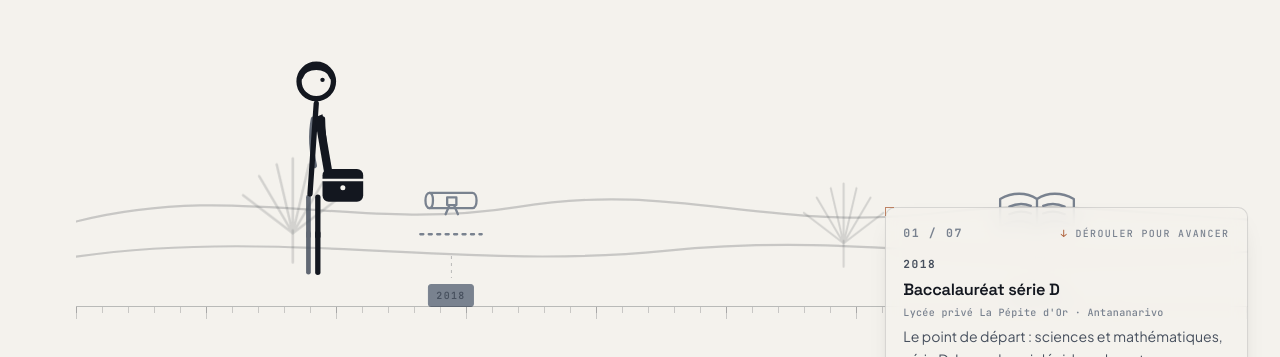
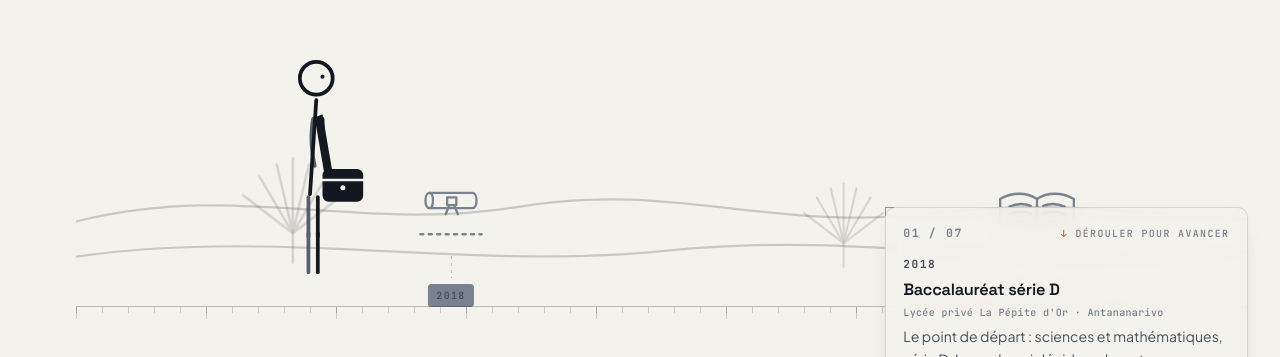
Before and after one commit to ManoaRANDRIANARISOA/manoa-randrianarisoa, a website built with Vite: page index.html in a window 1280 px wide. Shown: the part 10960-11317 px from the top of the page. Built offline with nearby package versions, Linux system fonts and the light colour scheme; some packages are replaced by stand-ins of ours; animation ran at ten frames a second; files whose address does not match are found by name.

Commit message:
feat(journey): walker v5 — flat illustration éditoriale
Remplace le rendu sketchy (traits cassés dasharray) par une illustration
flat modulaire : contours nets continus, aplats remplis (.f-base/.f-grey),
têtes et tenues redrawées, kits par étape inchangés (stick → hoodie →
chemise → master → maille → couleur). Stroke 3.4 → 2.4, halo/thin affinés.

```diff
--- a/src/partials/journey.html
+++ b/src/partials/journey.html
@@ -169,7 +169,7 @@
 
             <div class="journey-figure" id="journey-figure" data-stop="0" aria-hidden="true">
               <svg class="figure-svg" viewBox="0 0 120 166" preserveAspectRatio="xMidYMax meet" focusable="false">
-                <g fill="none" stroke="currentColor" stroke-width="3.4" stroke-linecap="round" stroke-linejoin="round">
+                <g fill="none" stroke="currentColor" stroke-width="2.4" stroke-linecap="round" stroke-linejoin="round">
 
     <!-- couleur : blob d'accent (derrière tout) -->
     <path class="g-blob" fill="var(--accent)" fill-opacity=".13" stroke="none"
@@ -179,9 +179,9 @@
     <g class="limb-b" data-limb="arm-b" data-pivot="62 46" transform="translate(62 46)">
       <path class="l-stick" d="M0,0 C-2,10 -1,22 1,30"></path>
       <g class="l-formed">
-        <path d="M-2,0 C-2,5 -2,9 -1,13 L4,14 C4,9 4,5 3,0"></path>
-        <path d="M1,14 C0,20 0,26 1,30"></path>
-        <circle class="ink" cx="1" cy="32" r="2.6" stroke="none"></circle>
+        <path class="f-grey" d="M-2.6,0 C-3,6 -2.6,10 -1.6,14 L3.6,13.4 C3.2,9 2.8,4 2.4,0 Z"></path>
+        <path class="f-grey" d="M-1.6,14 C-1,20 -0.6,26 0,30 L4,29.6 C3.4,25 3,19 3.6,13.4 Z"></path>
+        <circle class="ink" cx="2" cy="31.6" r="2.4" stroke="none"></circle>
       </g>
     </g>
 
@@ -189,136 +189,136 @@
     <g class="limb-b" data-limb="leg-b" data-pivot="59 94" transform="translate(59 94)">
       <path class="l-stick" d="M0,2 L0,27"></path>
       <g class="l-bare">
-        <path class="sketch" d="M-3.5,2 L-2.5,27"></path>
-        <path class="sketch" d="M3.5,2 L2.5,27"></path>
+        <path class="f-base" d="M-3.6,1 C-4.2,10 -3.8,19 -3.2,27 L2.8,27 C3.4,19 3.8,10 3.6,1 Z"></path>
+        <path class="p-skin" d="M-3.6,1 C-4.2,10 -3.8,19 -3.2,27 L2.8,27 C3.4,19 3.8,10 3.6,1 Z" stroke="none"></path>
       </g>
       <g class="l-trou">
-        <path class="trou-base" d="M-5,0 C-5,10 -4.5,20 -4,27 L4.5,27 C4.5,18 5,8 5,0 Z" stroke="none"></path>
-        <path class="p-trou" d="M-5,0 C-5,10 -4.5,20 -4,27 L4.5,27 C4.5,18 5,8 5,0 Z" stroke="none"></path>
-        <path class="sketch" d="M-5,0 C-5,10 -4.5,20 -4,27 M5,0 C5,8 4.5,18 4.5,27"></path>
+        <path class="f-grey" d="M-5,0 C-5.5,10 -5,20 -4.4,27 L4.4,27 C5,18 5.4,8 5.4,0 Z"></path>
+        <path class="p-trou" d="M-5,0 C-5.5,10 -5,20 -4.4,27 L4.4,27 C5,18 5.4,8 5.4,0 Z" stroke="none"></path>
       </g>
       <g data-limb="shin-b" data-pivot="0 26" transform="translate(0 26)">
         <path class="l-stick" d="M0,-1 L0,24"></path>
         <g class="l-bare">
-          <path class="sketch" d="M-2.5,-1 L-1.5,24"></path>
-          <path class="sketch" d="M2.5,-1 L1.5,24"></path>
+          <path class="f-base" d="M-3,-1 C-3.2,8 -2.6,16 -2,24 L2.4,24 C2.8,16 3,8 2.8,-1 Z"></path>
+          <path class="p-skin" d="M-3,-1 C-3.2,8 -2.6,16 -2,24 L2.4,24 C2.8,16 3,8 2.8,-1 Z" stroke="none"></path>
         </g>
         <g class="l-trou">
-          <path class="trou-base" d="M-4.2,-1 C-4.2,8 -3.2,16 -2.2,25 L4,25 C3.4,16 3.8,8 4.2,-1 Z" stroke="none"></path>
-          <path class="p-trou" d="M-4.2,-1 C-4.2,8 -3.2,16 -2.2,25 L4,25 C3.4,16 3.8,8 4.2,-1 Z" stroke="none"></path>
-          <path class="sketch" d="M-4.2,-1 C-4.2,8 -3.2,16 -2.2,25 M4.2,-1 C3.8,8 3.4,16 4,25"></path>
-          <path class="thin" d="M-2.6,21.5 L3.6,21.5"></path>
+          <path class="f-grey" d="M-4.4,-1 C-4.4,8 -3.4,16 -2.6,24.5 L3.8,24.5 C3.4,16 3.8,8 4.2,-1 Z"></path>
+          <path class="p-trou" d="M-4.4,-1 C-4.4,8 -3.4,16 -2.6,24.5 L3.8,24.5 C3.4,16 3.8,8 4.2,-1 Z" stroke="none"></path>
+          <path class="thin" d="M-2.8,21 L3.6,21"></path>
         </g>
         <g class="l-shoe">
-          <path class="ink" d="M-2,24 C-3,29 -2,32 0,33 L15,33 C17,33 17,30 14,29 L4,25 L3,24 Z" stroke="none"></path>
-          <path class="thin" stroke="var(--bg)" d="M0,30.5 L14,30.5"></path>
+          <path class="ink" d="M-2.2,23.5 C-3,28 -2.4,31.4 0,32.4 L14,32.4 C16,32.4 16.2,30 14,29 L4.4,25.4 L3.4,23.5 Z" stroke="none"></path>
+          <path class="thin" stroke="var(--bg)" d="M-0.4,30 L13.6,30"></path>
         </g>
       </g>
     </g>
 
     <!-- sac à dos (derrière le torse) -->
     <g class="g-pack">
-      <path class="ink" d="M50,44 C42,47 39,58 42,70 C44,79 50,83 55,82 C52,69 51,56 53,45 Z" stroke="none"></path>
-      <path class="thin" d="M63,41 C59,49 58,58 59,66"></path>
+      <rect class="ink" x="42" y="45" width="14" height="34" rx="6" transform="rotate(-8 49 62)" stroke="none"></rect>
+      <path stroke-width="3" d="M62,40 C58,48 57,57 58,65"></path>
     </g>
 
     <!-- jambe avant -->
     <g data-limb="leg-f" data-pivot="65 94" transform="translate(65 94)">
       <path class="l-stick" d="M0,2 L0,27"></path>
       <g class="l-bare">
-        <path class="sketch" d="M-3.5,2 L-2.5,27"></path>
-        <path class="sketch" d="M3.5,2 L2.5,27"></path>
+        <path class="f-base" d="M-3.6,1 C-4.2,10 -3.8,19 -3.2,27 L2.8,27 C3.4,19 3.8,10 3.6,1 Z"></path>
+        <path class="p-skin" d="M-3.6,1 C-4.2,10 -3.8,19 -3.2,27 L2.8,27 C3.4,19 3.8,10 3.6,1 Z" stroke="none"></path>
       </g>
       <g class="l-trou">
-        <path class="trou-base" d="M-5,0 C-5,10 -4.5,20 -4,27 L4.5,27 C4.5,18 5,8 5,0 Z" stroke="none"></path>
-        <path class="p-trou" d="M-5,0 C-5,10 -4.5,20 -4,27 L4.5,27 C4.5,18 5,8 5,0 Z" stroke="none"></path>
-        <path class="sketch" d="M-5,0 C-5,10 -4.5,20 -4,27 M5,0 C5,8 4.5,18 4.5,27"></path>
+        <path class="f-grey" d="M-5,0 C-5.5,10 -5,20 -4.4,27 L4.4,27 C5,18 5.4,8 5.4,0 Z"></path>
+        <path class="p-trou" d="M-5,0 C-5.5,10 -5,20 -4.4,27 L4.4,27 C5,18 5.4,8 5.4,0 Z" stroke="none"></path>
       </g>
       <g data-limb="shin-f" data-pivot="0 26" transform="translate(0 26)">
         <path class="l-stick" d="M0,-1 L0,24"></path>
         <g class="l-bare">
-          <path class="sketch" d="M-2.5,-1 L-1.5,24"></path>
-          <path class="sketch" d="M2.5,-1 L1.5,24"></path>
+          <path class="f-base" d="M-3,-1 C-3.2,8 -2.6,16 -2,24 L2.4,24 C2.8,16 3,8 2.8,-1 Z"></path>
+          <path class="p-skin" d="M-3,-1 C-3.2,8 -2.6,16 -2,24 L2.4,24 C2.8,16 3,8 2.8,-1 Z" stroke="none"></path>
         </g>
         <g class="l-trou">
-          <path class="trou-base" d="M-4.2,-1 C-4.2,8 -3.2,16 -2.2,25 L4,25 C3.4,16 3.8,8 4.2,-1 Z" stroke="none"></path>
-          <path class="p-trou" d="M-4.2,-1 C-4.2,8 -3.2,16 -2.2,25 L4,25 C3.4,16 3.8,8 4.2,-1 Z" stroke="none"></path>
-          <path class="sketch" d="M-4.2,-1 C-4.2,8 -3.2,16 -2.2,25 M4.2,-1 C3.8,8 3.4,16 4,25"></path>
-          <path class="thin" d="M-2.6,21.5 L3.6,21.5"></path>
+          <path class="f-grey" d="M-4.4,-1 C-4.4,8 -3.4,16 -2.6,24.5 L3.8,24.5 C3.4,16 3.8,8 4.2,-1 Z"></path>
+          <path class="p-trou" d="M-4.4,-1 C-4.4,8 -3.4,16 -2.6,24.5 L3.8,24.5 C3.4,16 3.8,8 4.2,-1 Z" stroke="none"></path>
+          <path class="thin" d="M-2.8,21 L3.6,21"></path>
         </g>
         <g class="l-shoe">
-          <path class="ink" d="M-2,24 C-3,29 -2,32 0,33 L15,33 C17,33 17,30 14,29 L4,25 L3,24 Z" stroke="none"></path>
-          <path class="thin" stroke="var(--bg)" d="M0,30.5 L14,30.5"></path>
+          <path class="ink" d="M-2.2,23.5 C-3,28 -2.4,31.4 0,32.4 L14,32.4 C16,32.4 16.2,30 14,29 L4.4,25.4 L3.4,23.5 Z" stroke="none"></path>
+          <path class="thin" stroke="var(--bg)" d="M-0.4,30 L13.6,30"></path>
         </g>
       </g>
     </g>
 
-    <!-- torse stickman : colonne penchée, sans barres -->
+    <!-- torse stickman : ébauche propre -->
     <g class="g-stick-t">
-      <path d="M64,36 L60,94"></path>
+      <path d="M64,34 L60,94"></path>
     </g>
 
     <!-- hoodie (étudiant) -->
     <g class="g-hood">
-      <path class="sketch" d="M62,40 C68,38 73,40 75,44 C77,56 74,76 70,92 L54,92 C51,72 53,52 58,44 Z"></path>
-      <path d="M58,40 C54,34 58,29 63,30 C66,31 67,35 66,39"></path>
-      <path d="M63,41 C66,45 70,45 72,41"></path>
-      <path class="thin" d="M65,46 L64,54 M69,46 L68,53"></path>
-      <path class="thin" d="M56,78 C61,81 66,81 70,78"></path>
-      <path class="ink" d="M54,90 L70,90 C71,95 71,99 70,102 L54,102 C53,98 53,94 54,90 Z" stroke="none"></path>
+      <path class="f-grey" d="M56.5,38 C51.5,32.5 55.5,27 61,28 C64.5,28.7 66,32.5 65,36.5 Z"></path>
+      <path class="f-base" d="M60,38 C66,35.5 72.5,36.5 75,41 C77,52 75,74 70.5,92 L54.5,92 C51.5,72 52.5,50 56.5,42 Z"></path>
+      <path class="p-shirt" d="M60,38 C66,35.5 72.5,36.5 75,41 C77,52 75,74 70.5,92 L54.5,92 C51.5,72 52.5,50 56.5,42 Z" stroke="none"></path>
+      <path d="M62.5,39 C65.5,43 69.5,43 71.5,39.5"></path>
+      <path class="thin" d="M64.5,44 L64,52 M68,44 L67.5,51"></path>
+      <path class="thin" d="M56.5,77 C61.5,80 66.5,80 70.5,77"></path>
+      <path class="f-grey" d="M54.5,88 L70.5,88 L70.5,92 L54.5,92 Z"></path>
     </g>
 
     <!-- chemise -->
     <g class="g-shirt">
-      <path class="p-shirt" d="M62,40 C68,38 73,40 75,44 C77,56 74,76 70,92 L54,92 C51,72 53,52 58,44 Z" stroke="none"></path>
-      <path class="sketch" d="M62,40 C68,38 73,40 75,44 C77,56 74,76 70,92 L54,92 C51,72 53,52 58,44 Z"></path>
-      <path d="M64,41 L67,48 L71,41"></path>
-      <path class="thin" d="M67,48 L64,90"></path>
-      <circle class="ink" cx="66" cy="60" r="1" stroke="none"></circle>
-      <circle class="ink" cx="65" cy="72" r="1" stroke="none"></circle>
+      <path class="f-base" d="M60,38 C66,35.5 72.5,36.5 75,41 C77,52 75,74 70.5,92 L54.5,92 C51.5,72 52.5,50 56.5,42 Z"></path>
+      <path class="p-shirt" d="M60,38 C66,35.5 72.5,36.5 75,41 C77,52 75,74 70.5,92 L54.5,92 C51.5,72 52.5,50 56.5,42 Z" stroke="none"></path>
+      <path d="M62.5,38.5 L66.5,44.5 L70.5,38.5"></path>
+      <path class="thin" d="M66.5,44.5 L64,90"></path>
+      <circle class="ink" cx="65.8" cy="58" r="0.9" stroke="none"></circle>
+      <circle class="ink" cx="65.2" cy="70" r="0.9" stroke="none"></circle>
     </g>
 
     <!-- short -->
-    <path class="g-shorts ink" d="M53,90 L70,90 C71,98 71,106 70,112 L63,112 L61,100 L59,112 L53,112 C52,104 52,96 53,90 Z" stroke="none"></path>
+    <path class="g-shorts ink" d="M54,89 L70,89 C71,97 71,105 70,111 L63.4,111 L61.4,99.5 L59.4,111 L54,111 C53,103 53,95 54,89 Z" stroke="none"></path>
 
     <!-- veste / maille noire -->
     <g class="g-jacket">
-      <path class="ink" d="M61,40 C67,37 72,39 74,43 C76,55 73,75 70,90 L56,90 C53,72 55,52 61,40 Z" stroke="none"></path>
-      <path class="thin" stroke="var(--bg)" d="M67,41 L63,52 L67,56 L71,52 L67,41"></path>
-      <path class="thin" stroke="var(--bg)" d="M63,41 C66,44 70,44 72,41"></path>
-      <path class="sketch" d="M62,40 C68,38 73,40 75,44 C77,56 74,76 70,92 L54,92 C51,72 53,52 58,44 Z"></path>
-      <path class="thin" d="M55,86 L59,86 M67,86 L71,86"></path>
+      <path class="ink" d="M59.5,38.5 C65.5,36 72.5,37 75,41 C77,52 75,74 70.5,91 L55,91 C52,72 53,50 57,42 Z" stroke="none"></path>
+      <path class="thin" stroke="var(--bg)" d="M66.5,40 L62.5,51 L66.5,55 L70.5,51 L66.5,40"></path>
+      <path class="thin" stroke="var(--bg)" d="M61.5,39.5 C64.5,42.5 68.5,42.5 71,39.5"></path>
     </g>
 
     <!-- tête stickman -->
     <g class="g-head-stick">
-      <circle cx="64" cy="22" r="11"></circle>
-      <path d="M54,19 C56,11 72,11 74,19"></path>
-      <circle class="ink" cx="68" cy="21" r="1.4" stroke="none"></circle>
+      <circle cx="64" cy="20" r="10.5"></circle>
+      <circle class="ink" cx="68" cy="19" r="1.3" stroke="none"></circle>
     </g>
 
-    <!-- tête formée : profil anguleux, lunettes rondes, coiffure uniforme -->
+    <!-- tête formée : flat, profil discret, lunettes rondes -->
     <g class="g-head-f">
-      <path class="p-skin" d="M62,7 C66,6 71,9 74,14 L73,16 L77,20 L73,22 L74,24 L72,25 L74,28 L70,31 L60,30 C57,27 56,22 56,16 C56,11 58,8 62,7 Z" stroke="none"></path>
-      <path d="M62,7 C66,6 71,9 74,14 L73,16 L77,20 L73,22 L74,24 L72,25 L74,28 L70,31 L60,30 C57,27 56,22 56,16 C56,11 58,8 62,7 Z"></path>
-      <path class="ink" d="M60,4 C62,1 66,1 68,3 C70,1 74,4 76,13 C73,10 70,9 67,10 C70,11 72,13 73,15 C70,12 66,11 63,12 C58,13 56,17 56,22 C54,20 53,15 54,10 C55,6 57,5 60,4 Z" stroke="none"></path>
-      <path class="ink" d="M56,22 L57,27 L59,26 L58,21 Z" stroke="none"></path>
-      <path class="thin" d="M61,20 C64,19 65,24 62,25 C61,25 60,24 60,22"></path>
-      <circle fill="var(--bg)" cx="72" cy="19" r="4.4" stroke="none"></circle>
-      <circle stroke-width="2" cx="72" cy="19" r="4.4"></circle>
-      <path class="thin" d="M67.6,19 L62,21"></path>
-      <path class="thin" d="M76.4,19 L78,20"></path>
-      <path class="ink" d="M63,30 L70,31 L72,40 L62,40 Z" stroke="none"></path>
+      <path class="f-base" d="M62.5,29 L68,29.5 L69,38 L61.5,38 Z" stroke="none"></path>
+      <path class="p-skin" d="M62.5,29 L68,29.5 L69,38 L61.5,38 Z" stroke="none"></path>
+      <path class="f-base" d="M63,8 C69,8 73.5,12 73.5,18 C73.5,20 73.2,21.8 72.7,23.2 C72.2,26.2 70,28.8 66.6,29.7 C61.4,31 57,28 56.2,22.8 C55.4,16 58,8 63,8 Z"></path>
+      <path class="p-skin" d="M63,8 C69,8 73.5,12 73.5,18 C73.5,20 73.2,21.8 72.7,23.2 C72.2,26.2 70,28.8 66.6,29.7 C61.4,31 57,28 56.2,22.8 C55.4,16 58,8 63,8 Z" stroke="none"></path>
+      <path class="ink" d="M62,6.5 C68.5,6 74,10 74.8,16.5 C74.9,17.8 74.6,18.6 74,19 C73.2,13.5 69.6,11 65.8,11.4 C60.6,12 57.6,15 57.2,20.5 C56.2,20.4 55.6,18.6 55.7,16 C56.2,10 58.4,6.8 62,6.5 Z" stroke="none"></path>
+      <path class="ink" d="M57.2,20.5 L57.6,24 L59.4,23.6 L59,20 Z" stroke="none"></path>
+      <path class="thin" d="M59.5,19.5 C62,19 62.5,23 60,23.5 C59,23.5 58.5,22.5 58.5,21"></path>
+      <path class="thin" d="M70,24.5 C69,25.5 67.5,25.5 66.5,25"></path>
+      <circle class="f-base" cx="68.5" cy="18.5" r="3.8" stroke="none"></circle>
+      <circle stroke-width="1.8" cx="68.5" cy="18.5" r="3.8"></circle>
+      <circle class="ink" cx="68.5" cy="18.5" r="1.2" stroke="none"></circle>
+      <path class="thin" d="M64.7,19 L60,20.5"></path>
+      <path class="thin" d="M72.3,18.5 L73.6,19"></path>
     </g>
 
     <!-- bras avant -->
     <g data-limb="arm-f" data-pivot="68 46" transform="translate(68 46)">
       <path class="l-stick" d="M0,0 C0,10 2,22 3,30"></path>
       <g class="l-formed">
-        <path class="p-shirt" d="M-3,0 C-2,6 -1,10 0,14 L6,13 C5,8 4,4 3,0 Z"></path>
-        <path class="halo" d="M2,14 C3,20 3,26 3,30"></path>
-        <path d="M2,14 C3,20 3,26 3,30"></path>
-        <circle class="ink" cx="3" cy="32" r="2.6" stroke="none"></circle>
+        <path class="f-base" d="M-3,0 C-3.4,6 -3,10 -2,14 L3.4,13.4 C3,9 2.6,4 2.2,0 Z"></path>
+        <path class="p-shirt" d="M-3,0 C-3.4,6 -3,10 -2,14 L3.4,13.4 C3,9 2.6,4 2.2,0 Z" stroke="none"></path>
+        <path class="halo" d="M-2,14 C-1.2,20 -0.6,25 0,29"></path>
+        <path class="f-base" d="M-2,14 C-1.2,20 -0.6,25 0,29 L3.8,28.6 C3.2,24.6 2.6,19.6 3.4,13.4 Z"></path>
+        <path class="p-skin" d="M-2,14 C-1.2,20 -0.6,25 0,29 L3.8,28.6 C3.2,24.6 2.6,19.6 3.4,13.4 Z" stroke="none"></path>
+        <circle class="f-base" cx="1.6" cy="31" r="2.4"></circle>
+        <circle class="p-skin" cx="1.6" cy="31" r="2.4" stroke="none"></circle>
       </g>
     </g>
 
@@ -349,16 +349,16 @@
       <path class="thin" stroke="var(--bg)" d="M85,72 L101,68 M86,78 L102,74"></path>
     </g>
     <g class="acc acc-5">
-      <path fill="var(--j-fig)" d="M57,14 L75,14 L73,22 L59,22 Z" stroke="none"></path>
-      <path fill="var(--j-fig)" d="M66,2 L92,10 L66,18 L40,10 Z" stroke="none"></path>
-      <path class="thin" stroke="var(--j-sig)" d="M88,11 L90,26"></path>
-      <circle fill="var(--j-sig)" cx="90" cy="29" r="3" stroke="none"></circle>
+      <path fill="var(--j-fig)" d="M58,10 L76,10 L74,18 L60,18 Z" stroke="none"></path>
+      <path fill="var(--j-fig)" d="M66,0 L92,8 L66,16 L40,8 Z" stroke="none"></path>
+      <path class="thin" stroke="var(--j-sig)" d="M88,9 L90,24"></path>
+      <circle fill="var(--j-sig)" cx="90" cy="27" r="3" stroke="none"></circle>
     </g>
     <g class="acc acc-6">
-      <path d="M54,18 C54,4 76,4 76,18"></path>
-      <rect fill="var(--j-fig)" x="51" y="16" width="6" height="10" rx="3" stroke="none"></rect>
-      <rect fill="var(--j-fig)" x="73" y="16" width="6" height="10" rx="3" stroke="none"></rect>
-      <path class="thin" d="M76,26 C80,30 76,35 71,34"></path>
+      <path d="M54,16 C54,2 76,2 76,16"></path>
+      <rect fill="var(--j-fig)" x="51" y="14" width="6" height="10" rx="3" stroke="none"></rect>
+      <rect fill="var(--j-fig)" x="73" y="14" width="6" height="10" rx="3" stroke="none"></rect>
+      <path class="thin" d="M76,24 C80,28 76,33 71,32"></path>
       <path fill="var(--j-fig)" d="M76,78 L106,72 L108,82 L78,88 Z" stroke="none"></path>
       <path class="thin" stroke="var(--bg)" d="M80,80 L104,75"></path>
     </g>
```
Also changed, not shown: src/styles/_journey.scss (+10 -9 lines).
